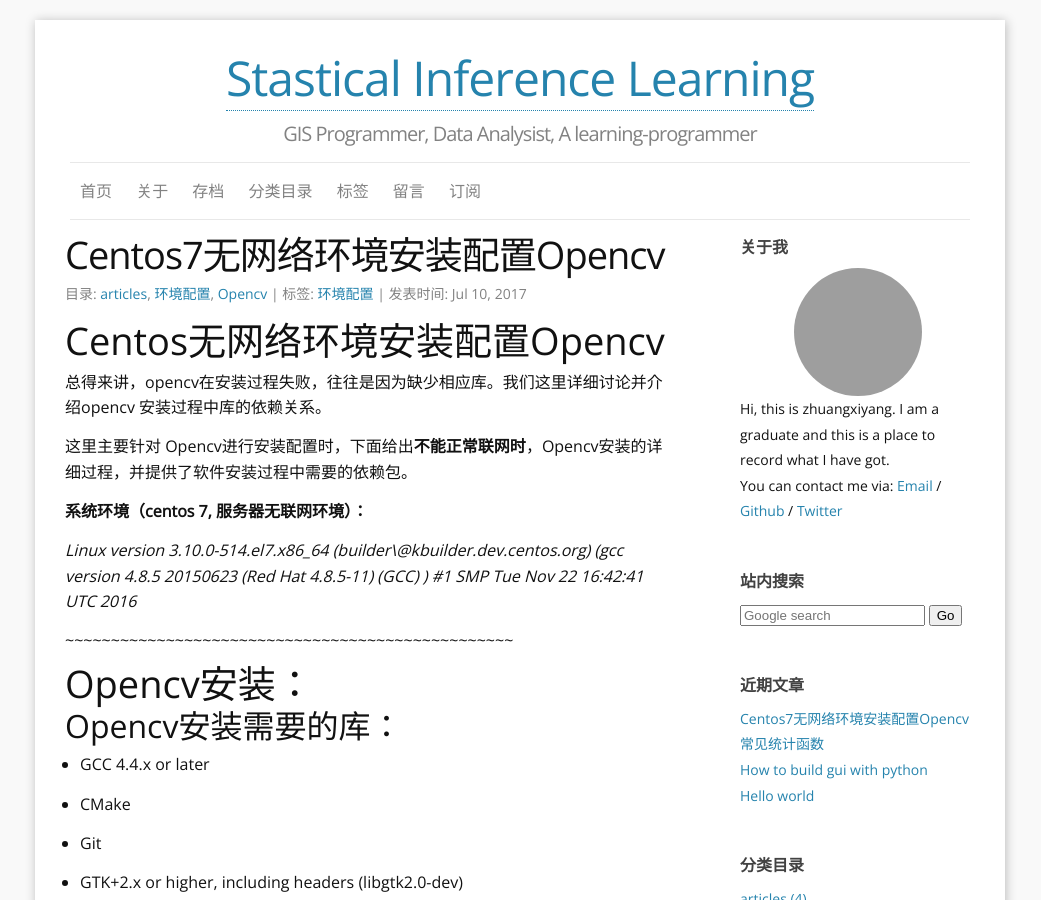
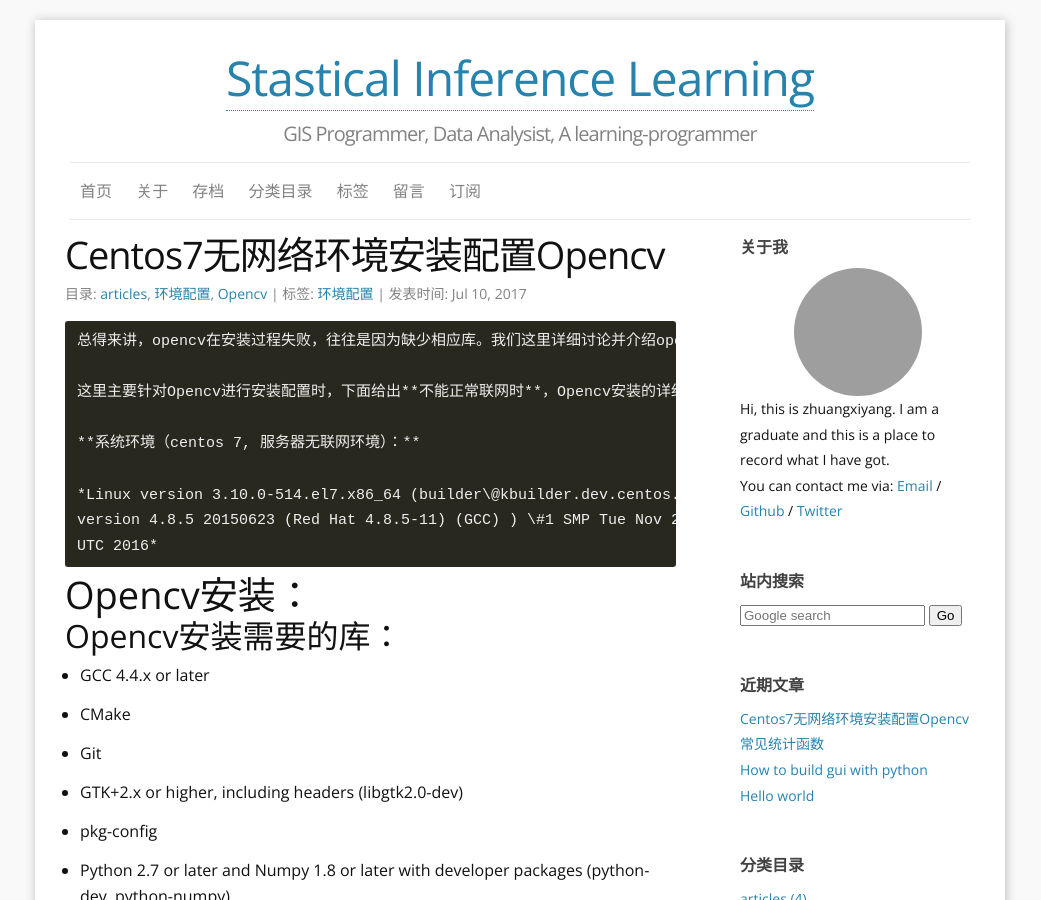
Before and after one commit to xiyangzhuang/xiyangzhuang.github.io, a Jekyll site: the page built from _posts/2017-07-10-install-opencv-on-centos-without-internet.md, in a window 1280 px wide and 900 px high. Shown: the whole window, without its empty margins (120-1161 px from the left). Built offline with Jekyll 4.4.1, drawn with Linux system fonts in a browser that asks for light colours; comment, search, counter and statistics services are not loaded; grey boxes are pictures that could not be loaded.

Commit message:
modified

```diff
--- a/_posts/2017-07-10-install-opencv-on-centos-without-internet.md
+++ b/_posts/2017-07-10-install-opencv-on-centos-without-internet.md
@@ -8,22 +8,18 @@ tags:
 comments: true
 ---
 
-Centos无网络环境安装配置Opencv
-==============================
-
-总得来讲，opencv在安装过程失败，往往是因为缺少相应库。我们这里详细讨论并介绍opencv
+	总得来讲，opencv在安装过程失败，往往是因为缺少相应库。我们这里详细讨论并介绍opencv,
 安装过程中库的依赖关系。
 
-这里主要针对
-Opencv进行安装配置时，下面给出**不能正常联网时**，Opencv安装的详细过程，并提供了软件安装过程中需要的依赖包。
+	这里主要针对Opencv进行安装配置时，下面给出**不能正常联网时**，Opencv安装的详细过程，
+并提供了软件安装过程中需要的依赖包。
 
-**系统环境（centos 7, 服务器无联网环境）：**
+	**系统环境（centos 7, 服务器无联网环境）：**
 
-*Linux version 3.10.0-514.el7.x86_64 (builder\@kbuilder.dev.centos.org) (gcc
-version 4.8.5 20150623 (Red Hat 4.8.5-11) (GCC) ) \#1 SMP Tue Nov 22 16:42:41
-UTC 2016*
+	*Linux version 3.10.0-514.el7.x86_64 (builder\@kbuilder.dev.centos.org) (gcc
+	version 4.8.5 20150623 (Red Hat 4.8.5-11) (GCC) ) \#1 SMP Tue Nov 22 16:42:41
+	UTC 2016*
 
-\~\~\~\~\~\~\~\~\~\~\~\~\~\~\~\~\~\~\~\~\~\~\~\~\~\~\~\~\~\~\~\~\~\~\~\~\~\~\~\~\~\~\~\~\~\~\~\~\~
 
 Opencv安装：
 ============
@@ -58,24 +54,24 @@ Opencv安装需要的库：
 
 >   ffmpeg （ffmpeg.x86_640:2.6.8-3.el7.nux）安装时需要的依赖库，总共需要18个依赖库：
 
->   (1/18): SDL-1.2.15-14.el7.x86_64.rpm \| 204 kB (2/18):
->   fdk-aac-0.1.4-1.x86_64.rpm \| 375 kB (3/18):
->   faac-1.28-6.0.el7.nux.x86_64.rpm \| 269 kB (4/18):
->   fribidi-0.19.4-6.el7.x86_64.rpm \| 63 kB (5/18):
->   lame-libs-3.99.5-8.el7.x86_64.rpm \| 343 kB (6/18):
->   libass-0.13.4-1.el7.x86_64.rpm \| 92 kB (7/18):
->   ffmpeg-2.6.8-3.el7.nux.x86_64.rpm \| 1.5 MB (8/18):
->   libvdpau-1.1-2.el7.x86_64.rpm \| 32 kB (9/18):
->   libdc1394-2.2.2-3.el7.x86_64.rpm \| 121 kB (10/18):
->   schroedinger-1.0.11-4.el7.x86_64.rpm \| 291 kB (11/18):
->   soxr-0.1.2-1.el7.x86_64.rpm \| 77 kB (12/18):
->   libavdevice-2.6.8-3.el7.nux.x86_64.rpm \| 71 kB (13/18):
->   openal-soft-1.16.0-3.el7.x86_64.rpm \| 282 kB (14/18):
->   libva-1.2.1-3.el7.x86_64.rpm \| 68 kB (15/18):
->   x265-libs-1.9-1.el7.nux.x86_64.rpm \| 1.5 MB (16/18):
->   x264-libs-0.142-11.20141221git6a301b6.el7.nux. \| 570 kB (17/18):
->   xvidcore-1.3.2-5.el7.nux.x86_64.rpm \| 258 kB (18/18):
->   ffmpeg-libs-2.6.8-3.el7.nux.x86_64.rpm \| 5.0 MB
+(1/18): SDL-1.2.15-14.el7.x86_64.rpm \| 204 kB
+(2/18): fdk-aac-0.1.4-1.x86_64.rpm \| 375 kB
+(3/18):   faac-1.28-6.0.el7.nux.x86_64.rpm \| 269 kB
+(4/18):   fribidi-0.19.4-6.el7.x86_64.rpm \| 63 kB
+(5/18):   lame-libs-3.99.5-8.el7.x86_64.rpm \| 343 kB
+(6/18):   libass-0.13.4-1.el7.x86_64.rpm \| 92 kB
+(7/18):   ffmpeg-2.6.8-3.el7.nux.x86_64.rpm \| 1.5 MB
+(8/18):   libvdpau-1.1-2.el7.x86_64.rpm \| 32 kB
+(9/18):   libdc1394-2.2.2-3.el7.x86_64.rpm \| 121 kB
+(10/18):   schroedinger-1.0.11-4.el7.x86_64.rpm \| 291 kB
+(11/18):   soxr-0.1.2-1.el7.x86_64.rpm \| 77 kB
+(12/18):   libavdevice-2.6.8-3.el7.nux.x86_64.rpm \| 71 kB
+(13/18):   openal-soft-1.16.0-3.el7.x86_64.rpm \| 282 kB
+(14/18):   libva-1.2.1-3.el7.x86_64.rpm \| 68 kB
+(15/18):   x265-libs-1.9-1.el7.nux.x86_64.rpm \| 1.5 MB
+(16/18):   x264-libs-0.142-11.20141221git6a301b6.el7.nux. \| 570 kB
+(17/18):   xvidcore-1.3.2-5.el7.nux.x86_64.rpm \| 258 kB
+(18/18):   ffmpeg-libs-2.6.8-3.el7.nux.x86_64.rpm \| 5.0 MB
 
 由于安装ffmpeg 过程中需要的依赖库较多，可以先将一台装有centos版本的服务器联网，然后用yum
 或者 （apt-get）等包管理工具将依赖库进行保存。
@@ -136,6 +132,8 @@ make: \*\*\* [all] Error 2
 \#define SIZE_MAX (4294967295U)
 
 \#endif
+
+<!-- more -->
 
 Opencv环境配置
 ==============
```
